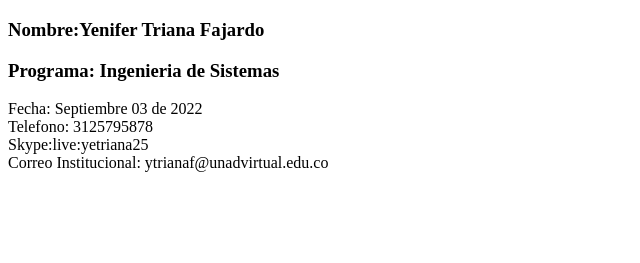
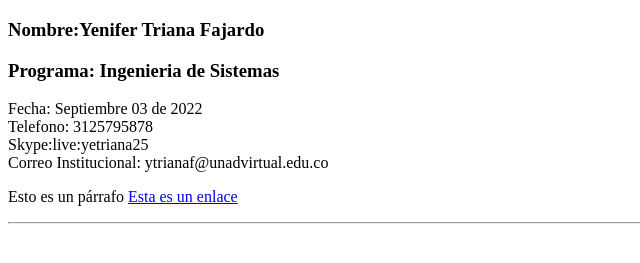
Before and after one commit to YENIFER1989/DSW-YeniferTriana, a plain HTML site: page index.html in a window 1280 px wide. Shown: the part 61-324 px from the top of the page, without its empty margins (0-640 px from the left). Drawn offline with Linux system fonts and the light colour scheme.

Commit message:
Enlace
Enlace

```diff
--- a/index.html
+++ b/index.html
@@ -16,5 +16,12 @@
         Correo Institucional: ytrianaf@unadvirtual.edu.co
     </p>
 
+    <p>Esto es un párrafo
+        <a href="https://www.unad.edu.co/"> Esta es un enlace </a>
+
+        <a href="fase2/design.html"></a>
+    </p>
+    <hr>
+
 </body>
 </html>
```
